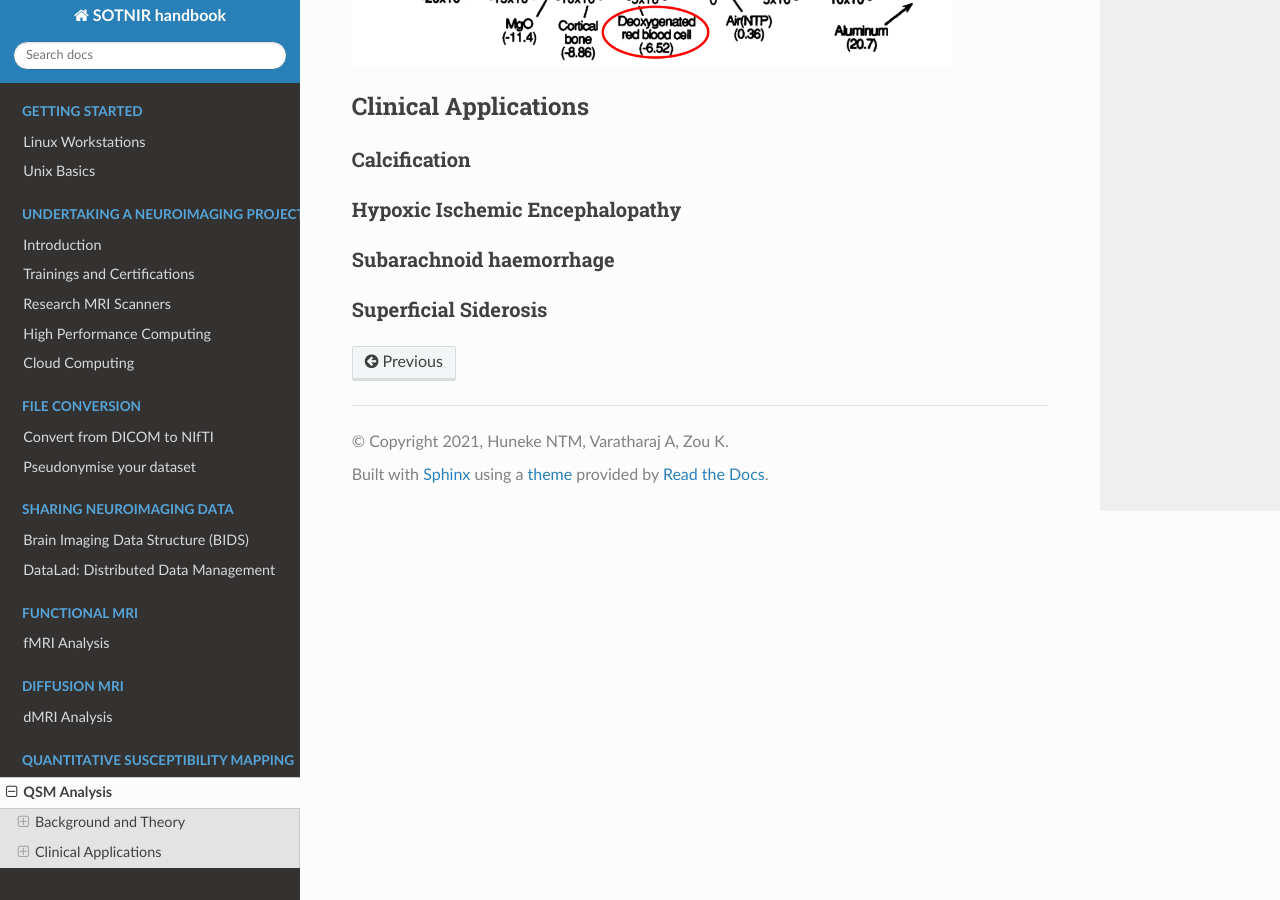
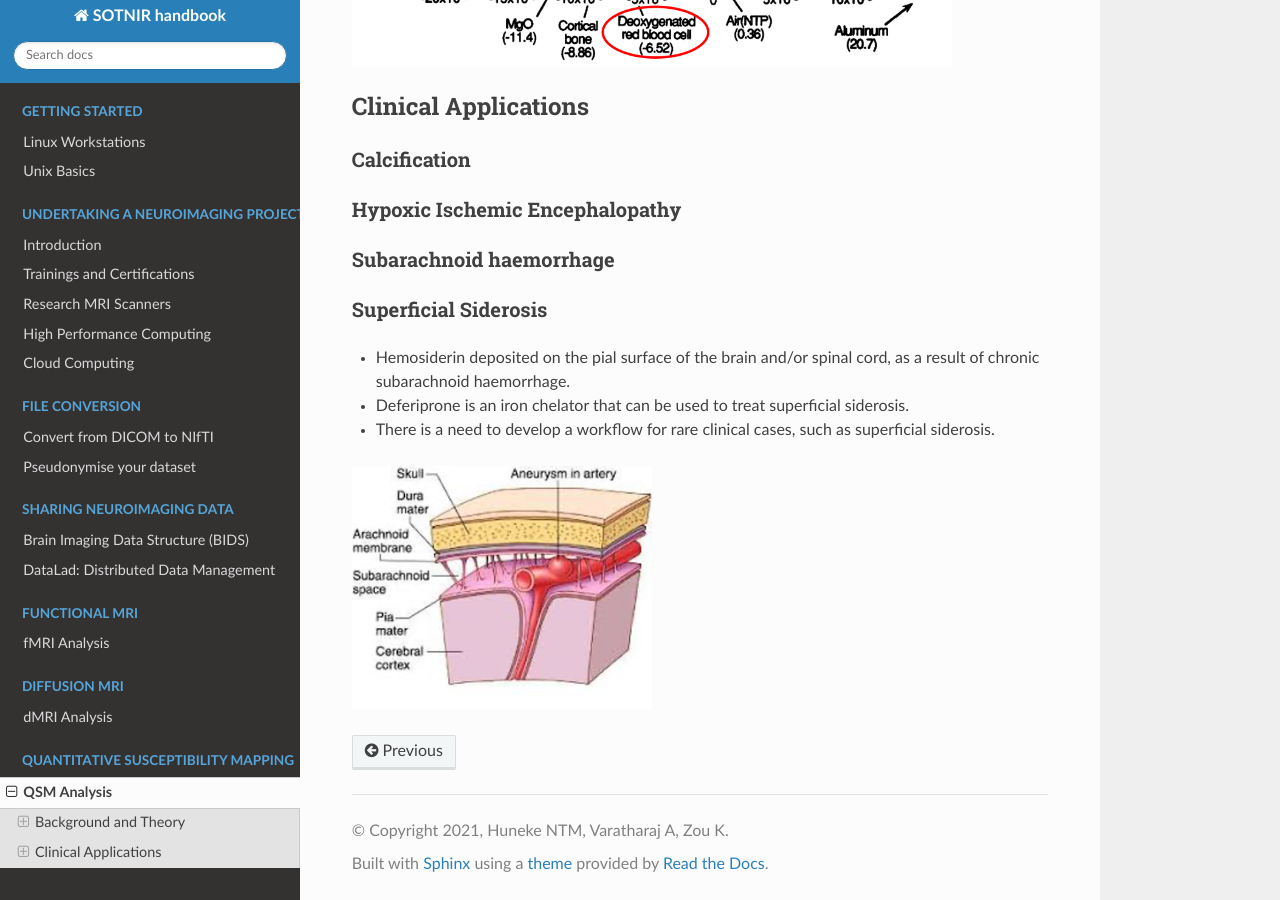
Before and after one commit to nhuneke/sotnir-handbook, a Sphinx documentation site: the page built from docs/qsm-analysis/intro.rst, in a window 1280 px wide and 900 px high, scrolled down 1186 px. Built offline with Sphinx 7.4.7 and the Read the Docs theme 2.0.0, drawn with Linux system fonts in a browser that asks for light colours; pages that are not in the unit, such as notebooks, are missing from menus.

Commit message:
Added superficial siderosis

```diff
--- a/docs/qsm-analysis/intro.rst
+++ b/docs/qsm-analysis/intro.rst
@@ -49,4 +49,11 @@ Subarachnoid haemorrhage
 *************************
 
 Superficial Siderosis
-********************
+*********************
+
+- Hemosiderin deposited on the pial surface of the brain and/or spinal cord, as a result of chronic subarachnoid haemorrhage.
+- Deferiprone is an iron chelator that can be used to treat superficial siderosis.
+- There is a need to develop a workflow for rare clinical cases, such as superficial siderosis.
+
+.. image:: ../images/qsm-superficial-siderosis.png
+    :width: 300
```
Also changed, not shown: docs/images/qsm-superficial-siderosis.png (added).
